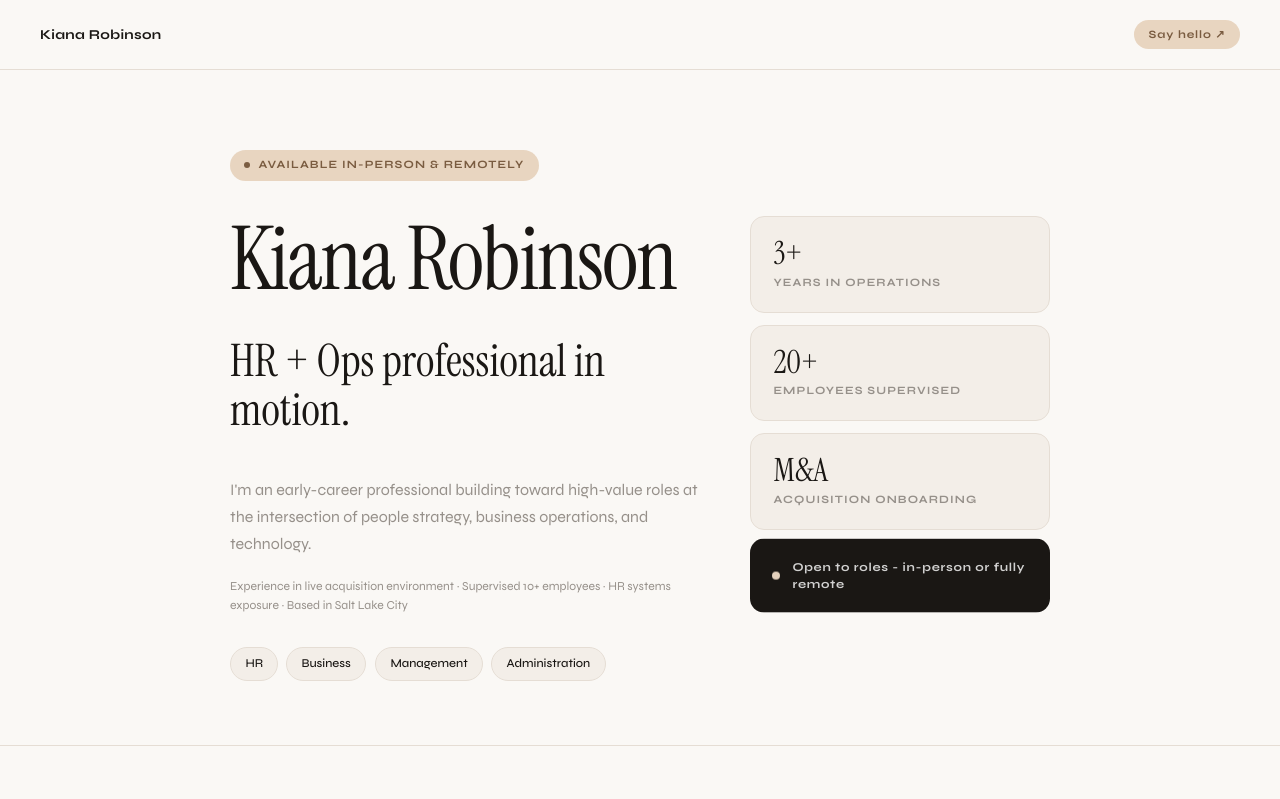
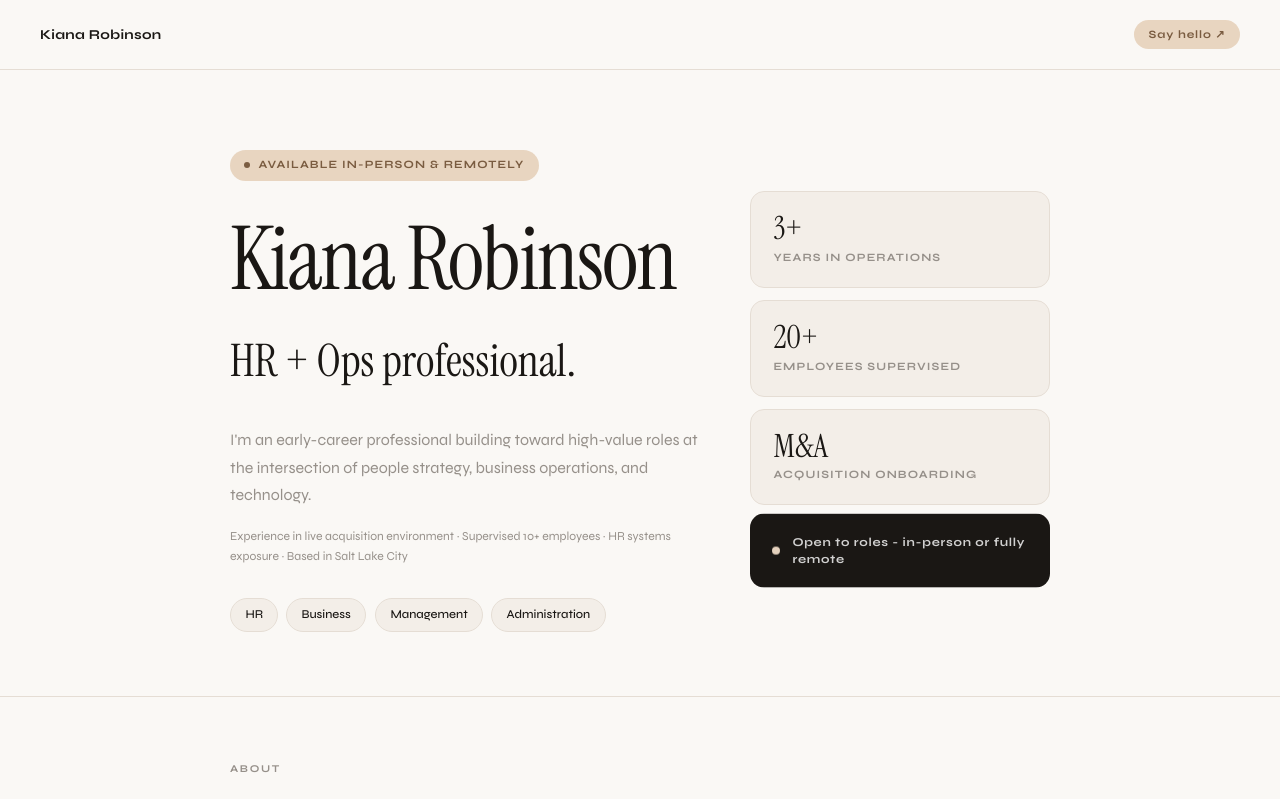
Before and after one commit to Kianarobinsonn/My-website, a website: page index.html in a window 1280 px wide. Shown: the top 799 px of the page. Drawn offline with Linux system fonts and the light colour scheme.

Commit message:
Update index.html

```diff
--- a/index.html
+++ b/index.html
@@ -67,7 +67,7 @@
         Available in-person &amp; remotely
       </div>
       <h1>Kiana Robinson</h1>
-      <h2>HR + Ops professional in motion.</h2>
+      <h2>HR + Ops professional.</h2>
       <p class="hero-sub">
         I'm an early-career professional building toward high-value roles at the intersection
         of people strategy, business operations, and technology.
```
